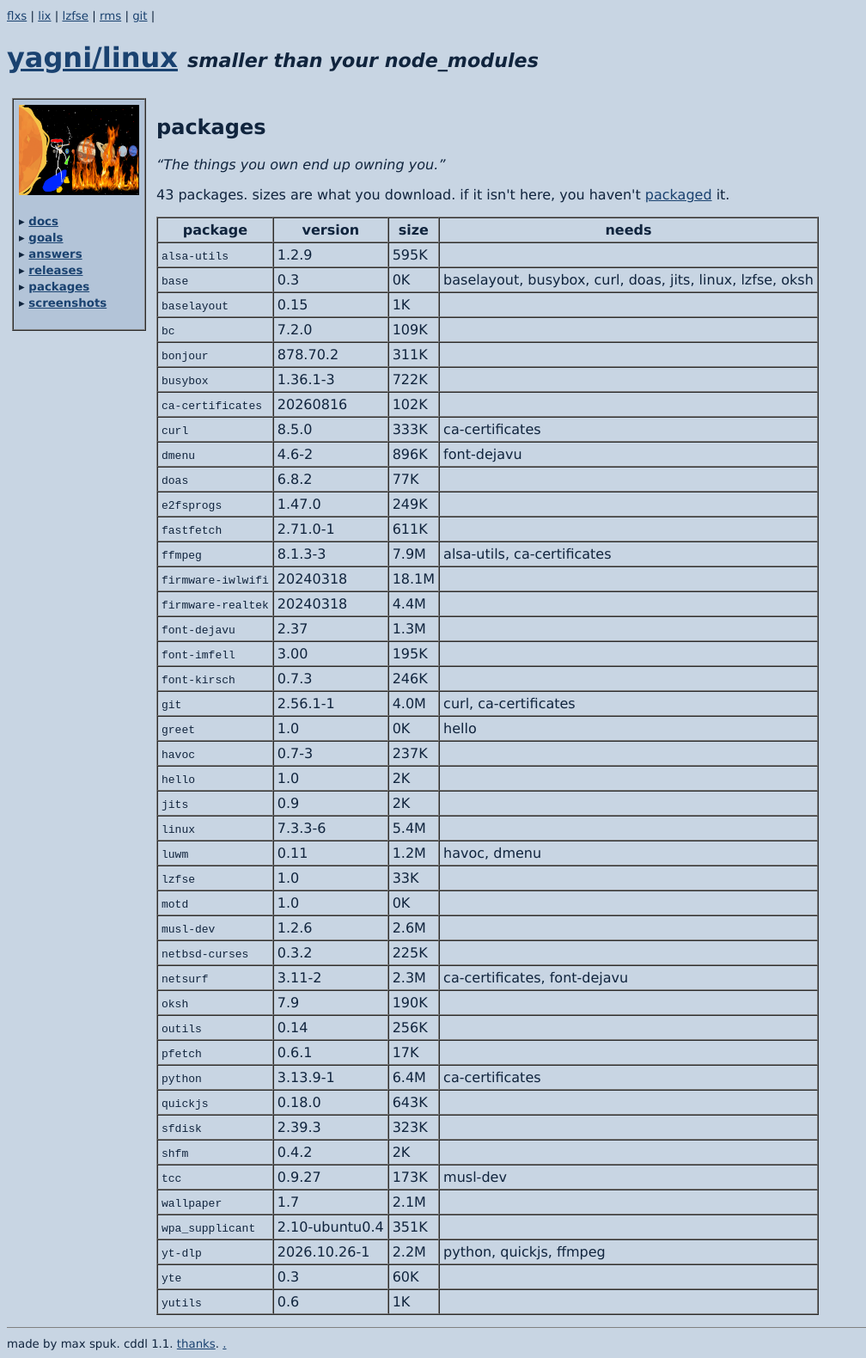
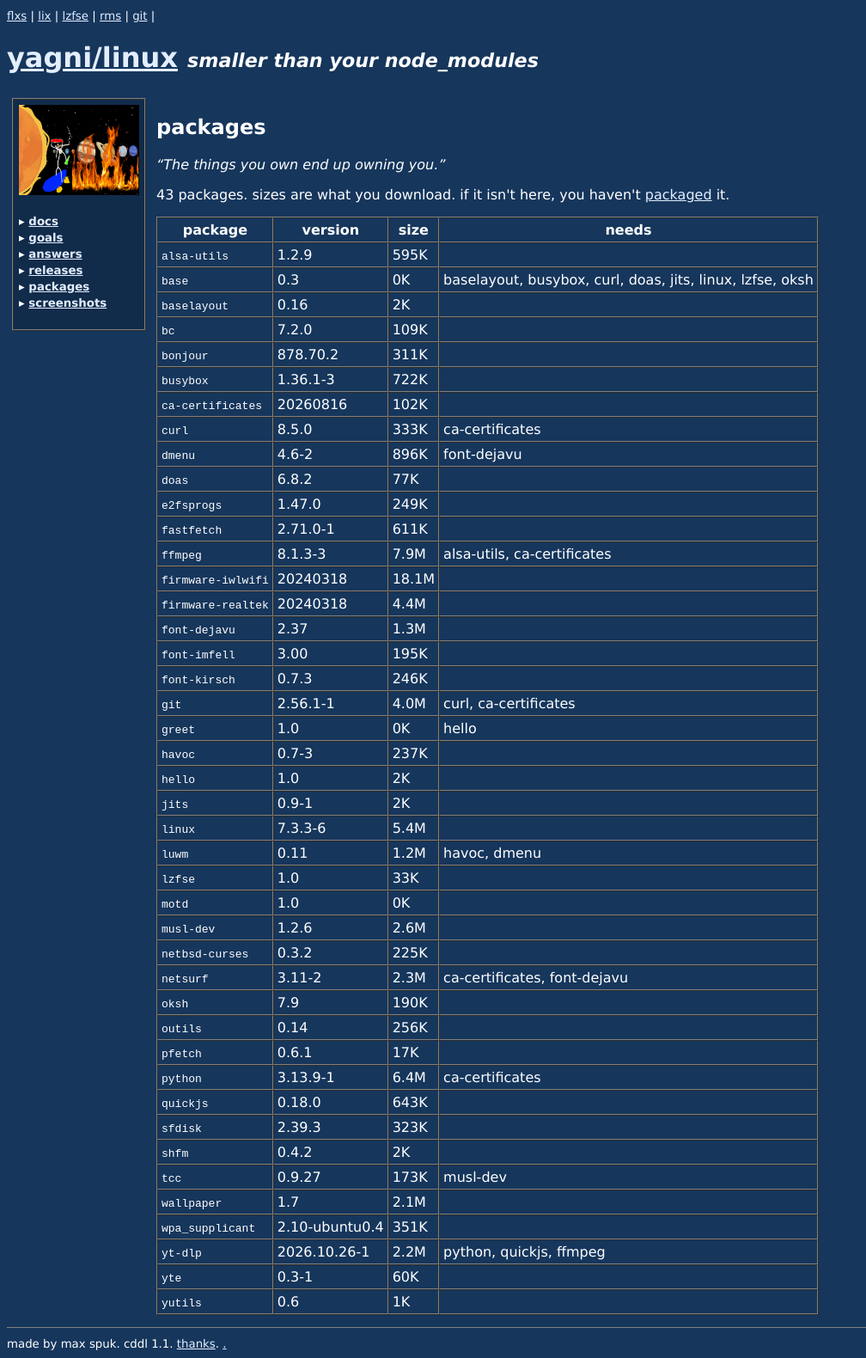
Before and after one commit to yagnilinux/yagnilinux.github.io, a plain HTML site: page packages.html in a window 1280 px wide. Shown: the whole page at 86% size, without its empty margins (0-1008 px from the left). Drawn offline with Linux system fonts and the light colour scheme.

Commit message:
codeberg

```diff
--- a/packages.html
+++ b/packages.html
@@ -5,13 +5,13 @@
 <meta name="viewport" content="width=device-width, initial-scale=1">
 <title>packages - YAGNI/Linux</title>
 </head>
-<body bgcolor="#c8d5e3" text="#10243d" link="#1a4270" vlink="#1a4270" alink="#10243d">
+<body bgcolor="#16365c" text="#ffffff" link="#e3eeff" vlink="#e3eeff" alink="#ffffff">
 <font face="Verdana, Geneva, sans-serif">
-<small><a href="flexes.html">flxs</a> | <a href="lix.html">lix</a> | <a href="https://github.com/lzfse/lzfse">lzfse</a> | <a href="stalman.html">rms</a> | <a href="https://github.com/yagnilinux">git</a> |</small>
+<small><a href="flexes.html">flxs</a> | <a href="lix.html">lix</a> | <a href="https://github.com/lzfse/lzfse">lzfse</a> | <a href="stalman.html">rms</a> | <a href="https://codeberg.org/yagni-linux">git</a> |</small>
 <h1><a href="index.html">yagni/linux</a> <small><small><i>smaller than your node_modules</i></small></small></h1>
 <table cellpadding="6" cellspacing="0" border="0"><tr>
 <td valign="top" width="152">
-<table border="1" cellpadding="6" cellspacing="0" bgcolor="#b3c4d8"><tr><td>
+<table border="1" cellpadding="6" cellspacing="0" bgcolor="#112b4a"><tr><td>
 <a href="index.html"><img src="art/side.png" width="140" border="0" alt="yagni"></a>
 <p><small><b>&#9656; <a href="docs.html">docs</a><br>
 &#9656; <a href="goals.html">goals</a><br>
@@ -29,7 +29,7 @@
 <tr><th>package</th><th>version</th><th>size</th><th>needs</th></tr>
 <tr><td><code>alsa-utils</code></td><td>1.2.9</td><td>595K</td><td></td></tr>
 <tr><td><code>base</code></td><td>0.3</td><td>0K</td><td>baselayout, busybox, curl, doas, jits, linux, lzfse, oksh</td></tr>
-<tr><td><code>baselayout</code></td><td>0.15</td><td>1K</td><td></td></tr>
+<tr><td><code>baselayout</code></td><td>0.16</td><td>2K</td><td></td></tr>
 <tr><td><code>bc</code></td><td>7.2.0</td><td>109K</td><td></td></tr>
 <tr><td><code>bonjour</code></td><td>878.70.2</td><td>311K</td><td></td></tr>
 <tr><td><code>busybox</code></td><td>1.36.1-3</td><td>722K</td><td></td></tr>
@@ -49,7 +49,7 @@
 <tr><td><code>greet</code></td><td>1.0</td><td>0K</td><td>hello</td></tr>
 <tr><td><code>havoc</code></td><td>0.7-3</td><td>237K</td><td></td></tr>
 <tr><td><code>hello</code></td><td>1.0</td><td>2K</td><td></td></tr>
-<tr><td><code>jits</code></td><td>0.9</td><td>2K</td><td></td></tr>
+<tr><td><code>jits</code></td><td>0.9-1</td><td>2K</td><td></td></tr>
 <tr><td><code>linux</code></td><td>7.3.3-6</td><td>5.4M</td><td></td></tr>
 <tr><td><code>luwm</code></td><td>0.11</td><td>1.2M</td><td>havoc, dmenu</td></tr>
 <tr><td><code>lzfse</code></td><td>1.0</td><td>33K</td><td></td></tr>
@@ -68,7 +68,7 @@
 <tr><td><code>wallpaper</code></td><td>1.7</td><td>2.1M</td><td></td></tr>
 <tr><td><code>wpa_supplicant</code></td><td>2.10-ubuntu0.4</td><td>351K</td><td></td></tr>
 <tr><td><code>yt-dlp</code></td><td>2026.10.26-1</td><td>2.2M</td><td>python, quickjs, ffmpeg</td></tr>
-<tr><td><code>yte</code></td><td>0.3</td><td>60K</td><td></td></tr>
+<tr><td><code>yte</code></td><td>0.3-1</td><td>60K</td><td></td></tr>
 <tr><td><code>yutils</code></td><td>0.6</td><td>1K</td><td></td></tr>
 </table>
 </td>
```
Also changed, not shown: 404.html (+3 -3 lines), docs.html (+6 -6 lines), faq.html (+3 -3 lines), flexes.html (+3 -3 lines), goals.html (+3 -3 lines), index.html (+4 -4 lines), lix.html (+3 -3 lines), luwm/index.html (+3 -3 lines), nothing.html (+3 -3 lines), releases.html (+6 -6 lines), screenshots.html (+3 -3 lines), secret.html (+3 -3 lines), stalman.html (+3 -3 lines), thanks.html (+3 -3 lines).
